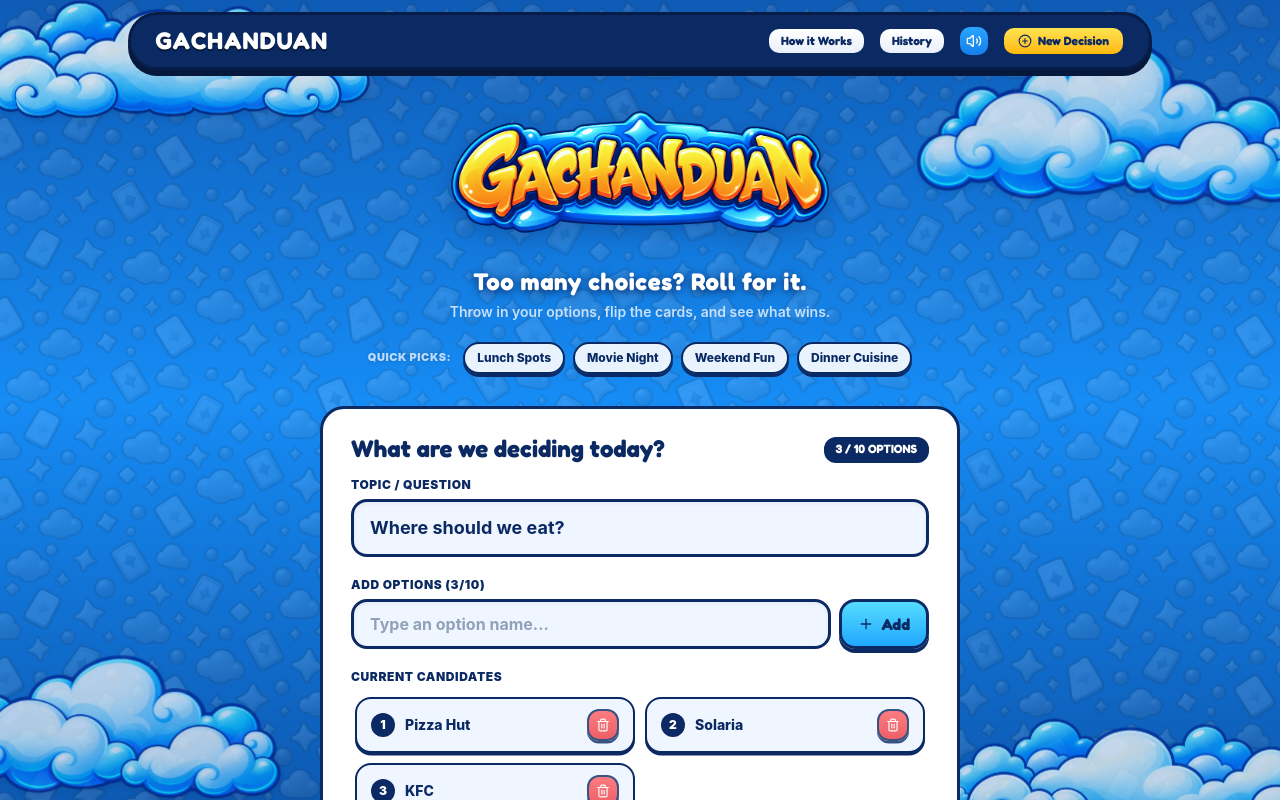
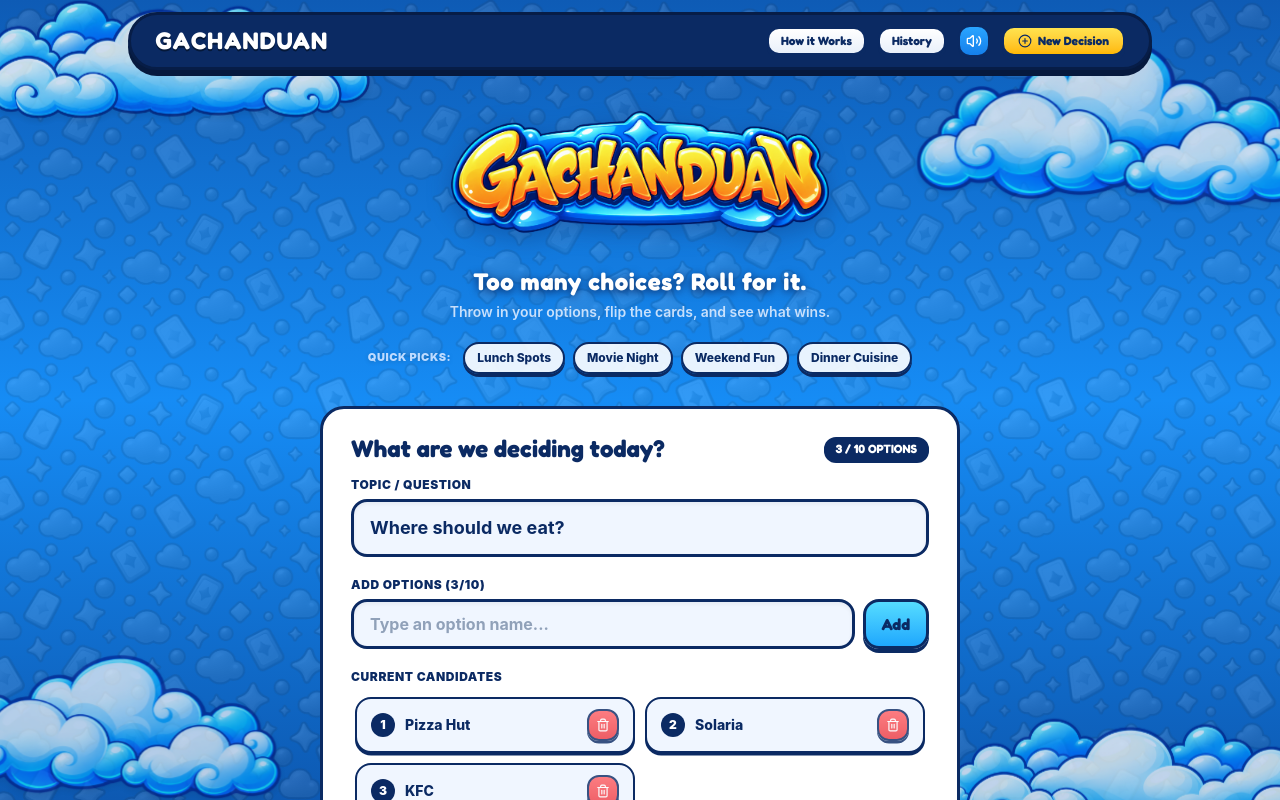
Before and after one commit to GachanduanApp/Gachanduan, a React (Vite) app: page / in a window 1280 px wide. Shown: the top 800 px of the page. Built offline with nearby package versions, Linux system fonts and the light colour scheme.

Commit message:
Update DecisionSetup.tsx

```diff
--- a/src/components/DecisionSetup.tsx
+++ b/src/components/DecisionSetup.tsx
@@ -191,7 +191,7 @@
               type="submit"
               variant="cyan"
               size="md"
-              icon={<Plus className="w-4 h-4 text-[#0B2A63]" />}
+              // icon={<Plus className="w-4 h-4 text-[#0B2A63]" />}
               className="whitespace-nowrap"
             >
               Add
```
